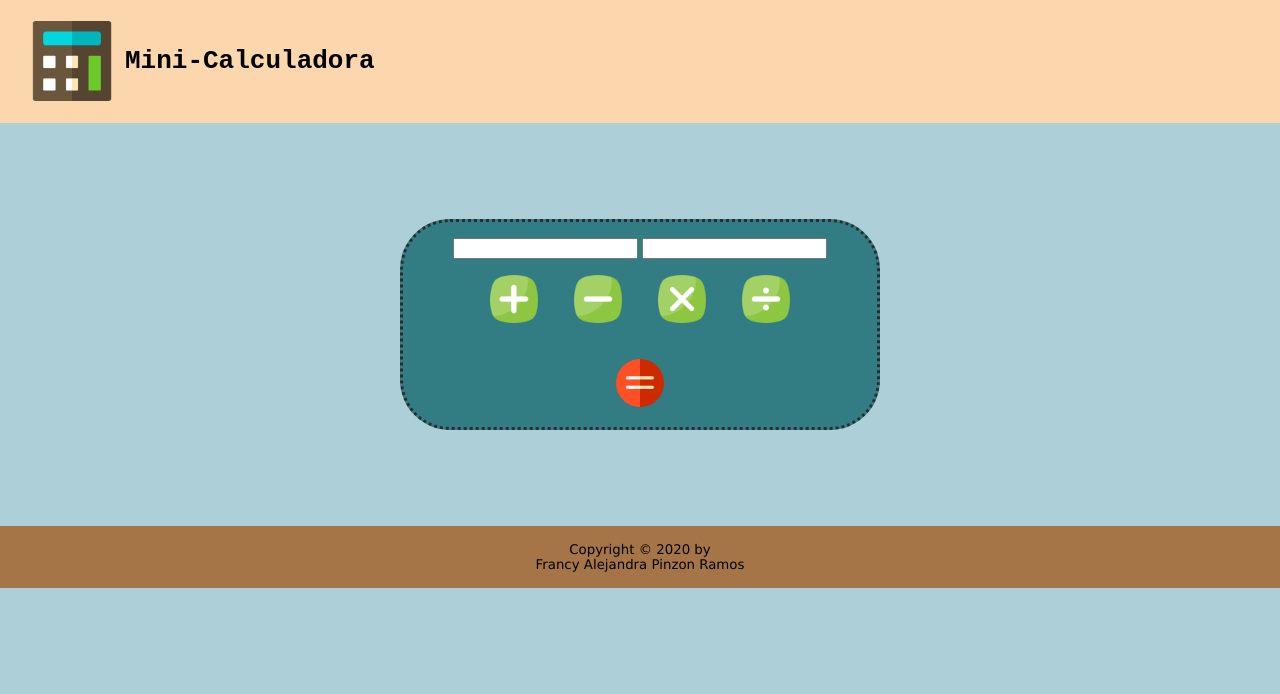
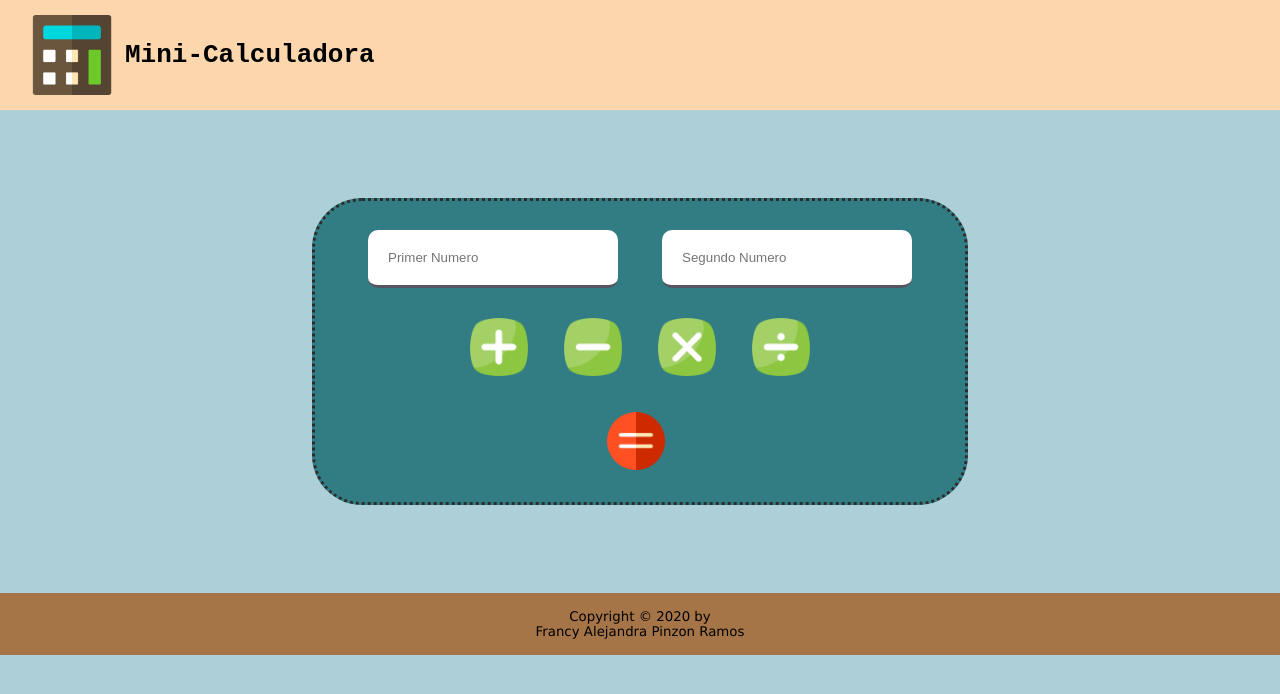
Before and after one commit to FrancyAPinzonR/BictiaFSEntregas, a plain HTML site: page Calculadora/index.html in a window 1280 px wide. Drawn offline with Linux system fonts and the light colour scheme.

Commit message:
Ajustes finales

```diff
--- a/Calculadora/assets/css/style.css
+++ b/Calculadora/assets/css/style.css
@@ -15,9 +15,12 @@ header {
     background-color: rgb(252, 215, 173);
     display: flex;
     align-items: center;
-    padding: 1em 2em;
+    padding: 0.6em 2em;
     justify-content: left;
     text-align: left;
+    position: sticky;
+    top: 0px;
+
 }
 
 h1 {
@@ -31,12 +34,12 @@ h1 {
 }
 
 main {
-    padding: 5em;
+    padding: 4.5em;
     text-align: center;
 }
 
 main img {
-    width: 80px;
+    width: 90px;
     padding: 1em;
 }
 
@@ -47,11 +50,40 @@ main img {
     display: flex;
     flex-flow: column;
     justify-content: center;
-    padding-top: 1em;
-    margin: 1rem 20rem;
+    padding: 1em;
+    margin: 1rem 15rem;
+}
+
+.resp {
+    display: flex;
+    justify-content: center;
+    align-items: center;
+    padding-left: 1.5em;
 
 }
 
+input {
+    padding: 1.5em;
+    margin: 1em 1.5em;
+    border: none;
+    border-radius: 10px;
+    border-bottom: 3px solid rgb(86, 86, 97);
+    width: 250px;
+
+}
+
+p {
+    font-family: "Open Sans",
+        Arial,
+        Helvetica,
+        Sans-serif;
+    font-size: 2em;
+    color: rgb(56, 56, 56);
+    letter-spacing: 4px;
+    padding: 0em 0.5em;
+    text-shadow: 1px 1px 0 #444"
+
+}
 
 .footer {
     display: grid;
--- a/Calculadora/assets/js/script.js
+++ b/Calculadora/assets/js/script.js
@@ -1,29 +1,35 @@
-let num1 = parseInt(document.getElementById('num1').value)
-let num2 = parseInt(document.getElementById('num2').value)
+let num1 = 0
+let num2 = 0
+
 console.log(num1, num2)
 
 let resultado = document.getElementById('respuesta')
 
 function operaciones(operador) {
 
+    console.log(operador)
+    num1 = parseInt(document.getElementById('num1').value)
+    num2 = parseInt(document.getElementById('num2').value)
+
     switch (operador) {
         case "suma":
             resultado.innerText = num1 + num2
-            console.log(num1, resultado)
+            console.log(num1, num2, resultado)
             break;
         case "resta":
             resultado.innerText = num1 - num2
-            console.log(resultado)
+            console.log(num1, num2, resultado)
             break;
         case "multiplicacion":
             resultado.innerText = num1 * num2
-            console.log(resultado)
+            console.log(num1, num2, resultado)
             break;
         case "division":
             resultado.innerText = num1 / num2
-            console.log(resultado)
+            console.log(num1, num2, resultado)
             break;
         default:
+            resultado.innerText = "No Valido"
             console.log('Operacion No Valida')
             break;
 
--- a/Calculadora/index.html
+++ b/Calculadora/index.html
@@ -17,9 +17,9 @@
         <section class="operaciones">
             <article>
 
-                <input type="number" id="num1">
+                <input type="number" id="num1" placeholder="Primer Numero">
 
-                <input type="number" id="num2">
+                <input type="number" id="num2" placeholder="Segundo Numero">
             </article>
             <article>
                 <img src="./assets/src/mas.png" alt="Suma" onclick="operaciones('suma')">
@@ -28,9 +28,9 @@
                 <img src="./assets/src/division.png" alt="Division" onclick="operaciones('division')">
 
             </article>
-            <article>
-                <img src="./assets/src/igual.png" alt="Igual">
-                <span id="respuesta"></span>
+            <article class="resp">
+                <img src="./assets/src/igual.png" alt="Igual" onclick="operaciones()">
+                <p id="respuesta"></p>
             </article>
         </section>
     </main>
```
